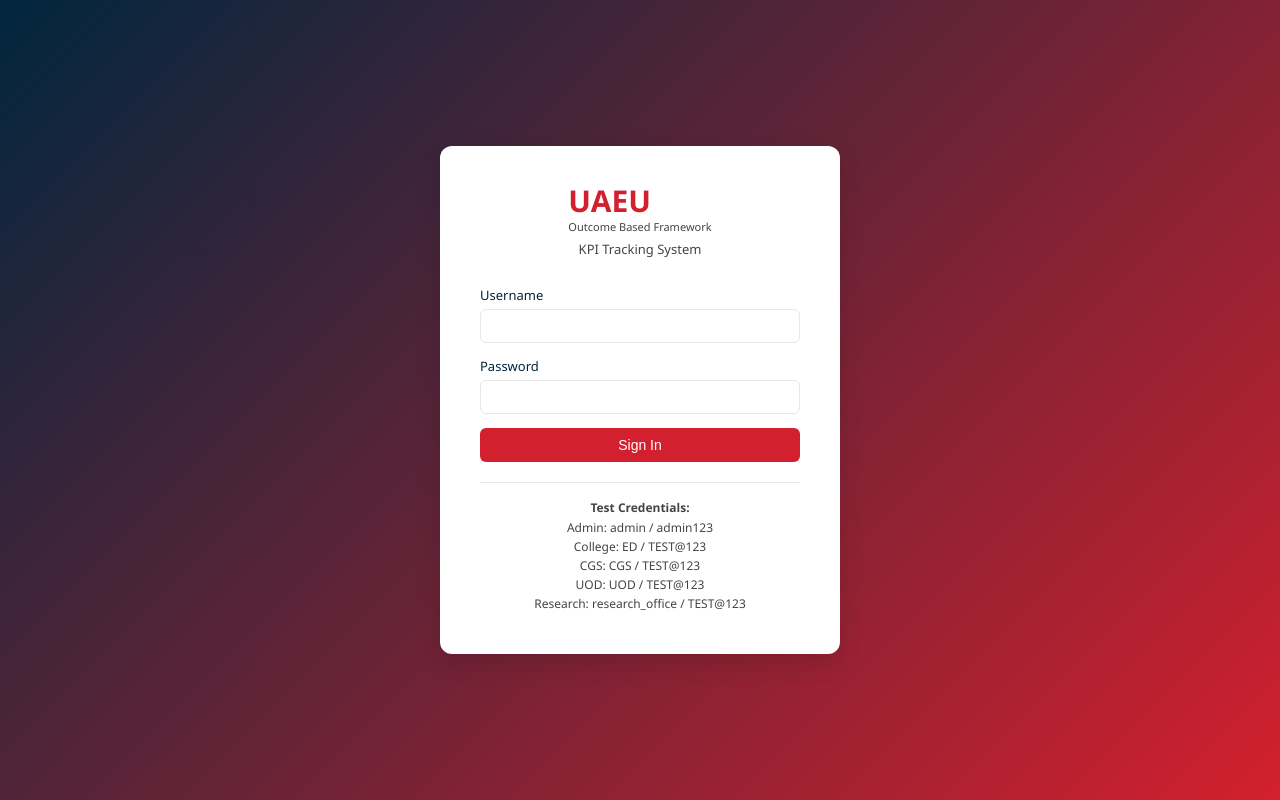
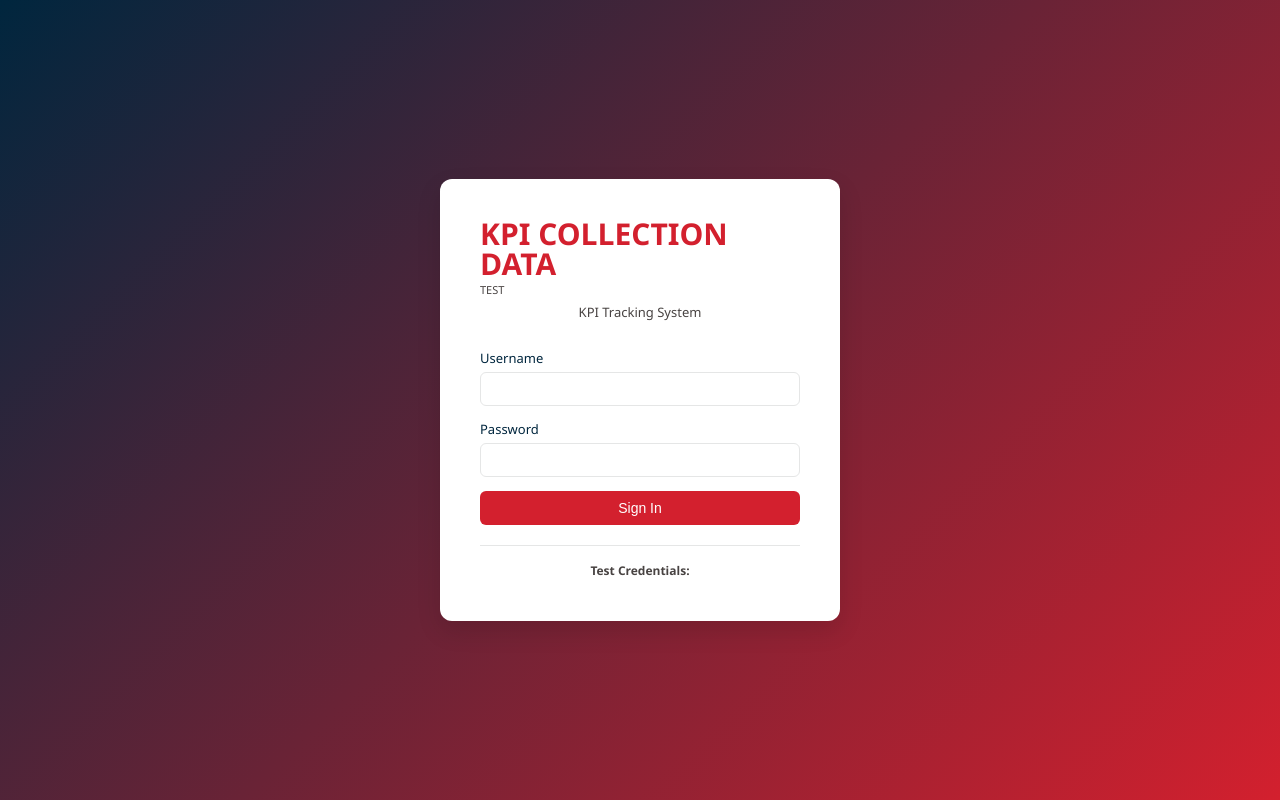
Before and after one commit to Sapphire-5252/Role-Based-Control-Portal-with-JWT-Authentication, a plain HTML site: page frontend/index.html in a window 1280 px wide. Drawn offline with Linux system fonts and the light colour scheme.

Commit message:
Update index.html

```diff
--- a/frontend/index.html
+++ b/frontend/index.html
@@ -12,8 +12,8 @@
         <div class="login-card">
             <div class="login-logo">
                 <div class="login-logo-text">
-                    <div class="login-logo-uaeu">UAEU</div>
-                    <div class="login-logo-dept">Outcome Based Framework</div>
+                    <div class="login-logo-uaeu">KPI COLLECTION DATA</div>
+                    <div class="login-logo-dept">TEST</div>
                 </div>
             </div>
             <div class="login-sub">KPI Tracking System</div>
@@ -34,12 +34,7 @@
             <div class="login-help">
                 <div class="help-text">
                     <strong>Test Credentials:</strong><br>
-                    Admin: admin / admin123<br>
-                    College: ED / TEST@123<br>
-                    CGS: CGS / TEST@123<br>
-                    UOD: UOD / TEST@123<br>
-                    Research: research_office / TEST@123
-                </div>
+
             </div>
         </div>
     </div>
```
